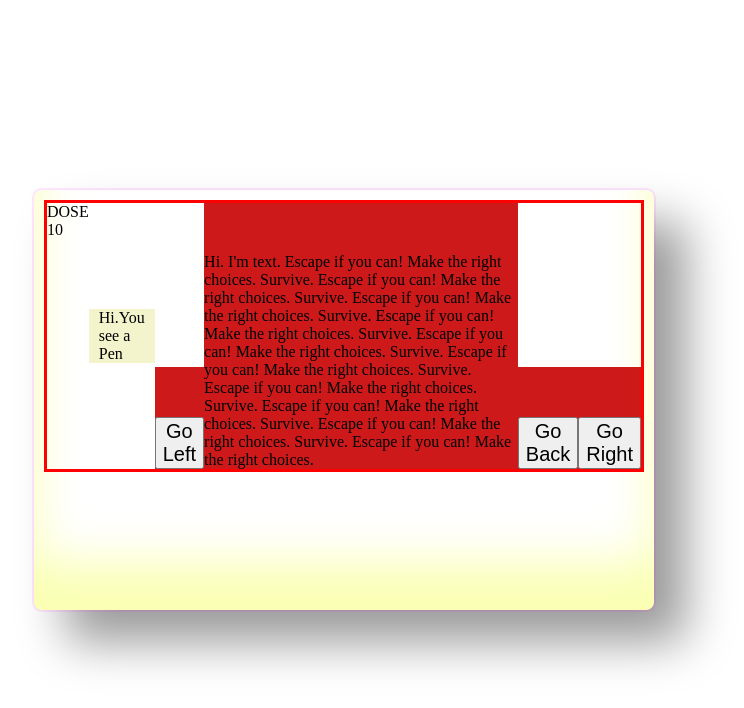
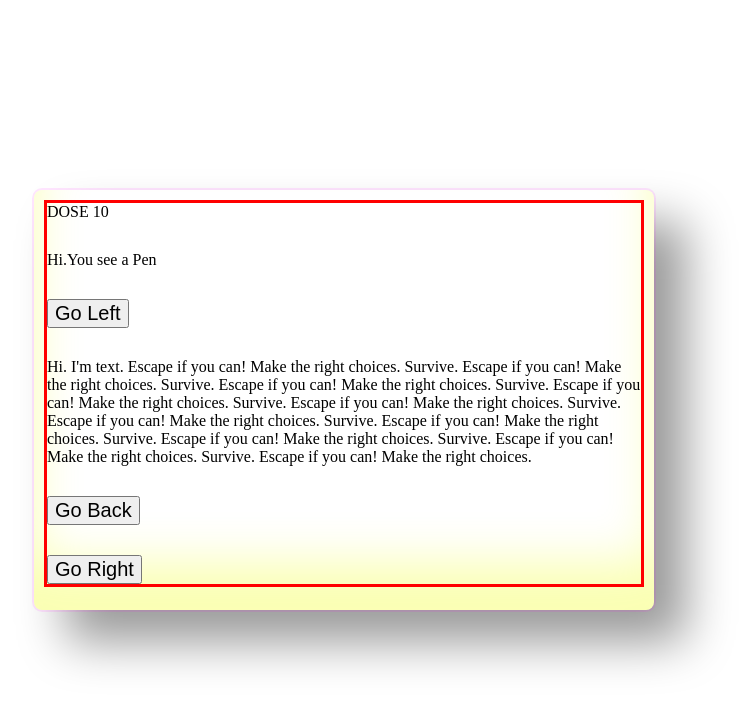
Before and after one commit to Jason-Hargrove/project1, a plain HTML site: page index.html in a window 1280 px wide. Both pictures are taken after a click on the button "Start the Game". Shown: the whole page, without its empty margins (296-1040 px from the left). Drawn offline with Linux system fonts and the light colour scheme.

Commit message:
Call it a setback

```diff
--- a/css/style.css
+++ b/css/style.css
@@ -49,11 +49,12 @@ button { font-size: 20px; }
 /* ========== pages ========== */
 .page-grid-container {
   display: flex;
-  flex-direction: row;
+  flex-direction: column;
   border: solid red;
   row-gap: 30px;
 }
 
+/* left column */
 .first-page-child {
   /* display: flex; */
   /* place-self: start;
@@ -62,38 +63,48 @@ button { font-size: 20px; }
 }
 
 .second-page-child {
-  place-self: center;
+  /* place-self: center;
   background-color: rgba(200, 200, 0, 0.2);
-  padding: 0 10px 0 10px;
+  padding: 0 10px 0 10px; */
 }
 
 /* just for the start page button */
 .third-page-child {
+  /* order: 2;
   place-self: center;
   align-self: end;
   padding: 50px 0 0 0;
-  background-color: rgba(200, 0, 0, 0.9);
+  background-color: rgba(200, 0, 0, 0.9); */
 }
 
+/* right column */
+.right-column {
+  display: flex;
+}
+
+
+
+
 .fourth-page-child {
-  place-self: center;
+  align-self: flex-end;
+  /* place-self: center;
   align-self: end;
   padding: 50px 0 0 0;
-  background-color: rgba(200, 0, 0, 0.9);
+  background-color: rgba(200, 0, 0, 0.9); */
 }
 
 .fifth-page-child {
-  place-self: center;
+  /* place-self: center;
   align-self: end;
   padding: 50px 0 0 0;
-  background-color: rgba(200, 0, 0, 0.9);
+  background-color: rgba(200, 0, 0, 0.9); */
 }
 
 .sixth-page-child {
-  place-self: center;
+  /* place-self: center;
   align-self: end;
   padding: 50px 0 0 0;
-  background-color: rgba(200, 0, 0, 0.9);
+  background-color: rgba(200, 0, 0, 0.9); */
 }
 
 /* ========== death ==========
--- a/js/script.js
+++ b/js/script.js
@@ -10,6 +10,8 @@ const startThirdChild = document.querySelector('.start-third-child');
 
 // all the other pages
 const pageGridContainer = document.querySelector('.page-grid-container');
+
+const rightColumn = document.querySelector('.right-page-column');
 
 
 
@@ -59,7 +61,6 @@ const createMiddleButton = () => {
   middleButton.innerHTML = 'Go Back';
   fifthPageChild.appendChild(middleButton);
 }
-
 
 
 // makes right button
@@ -169,6 +170,7 @@ const firstPage = () => {
   // content - third - item list
   const thirdPageChild = document.querySelector('.third-page-child');
 
+
   // removes the start button
   startButton.remove();
 
```
